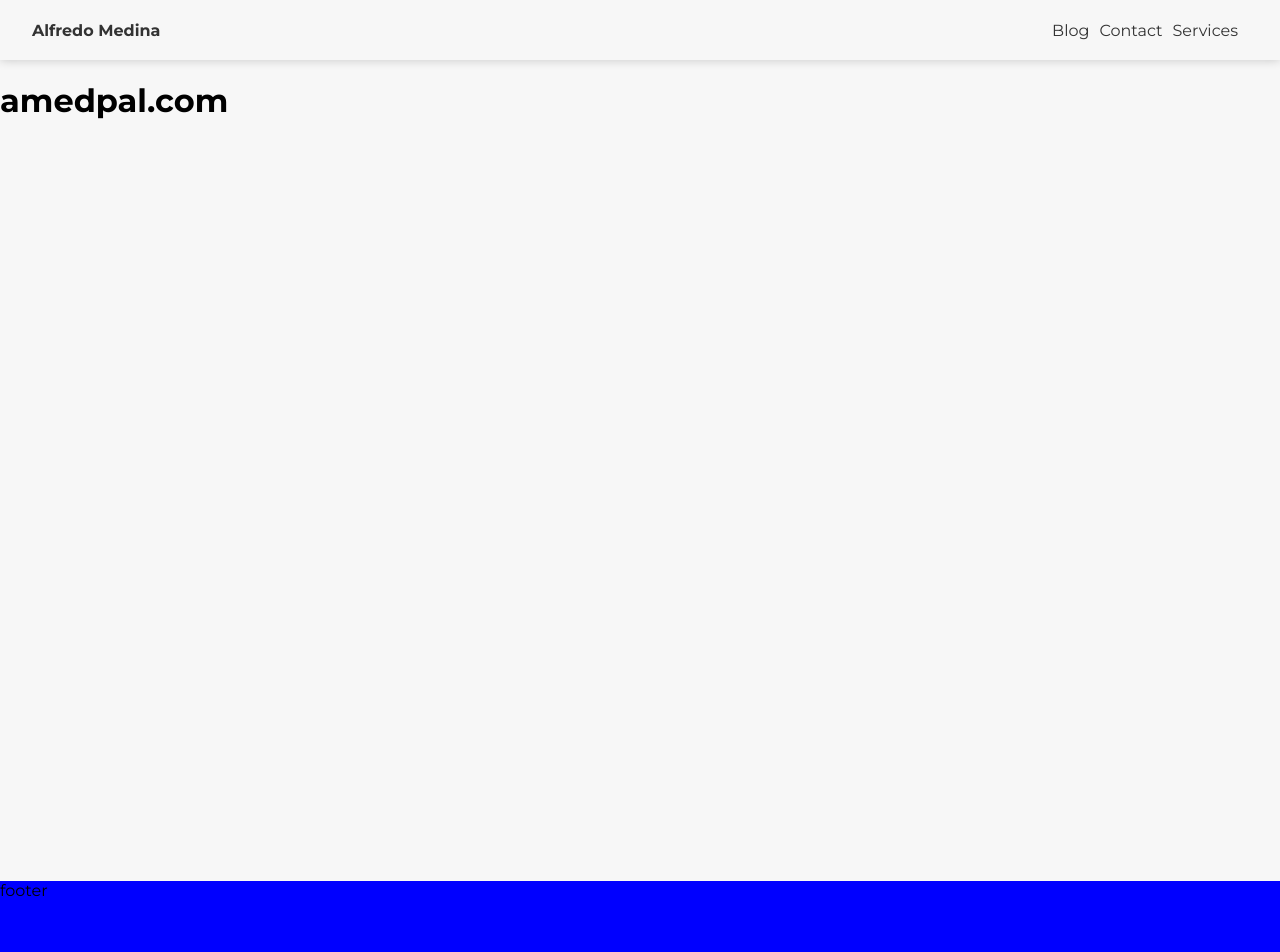
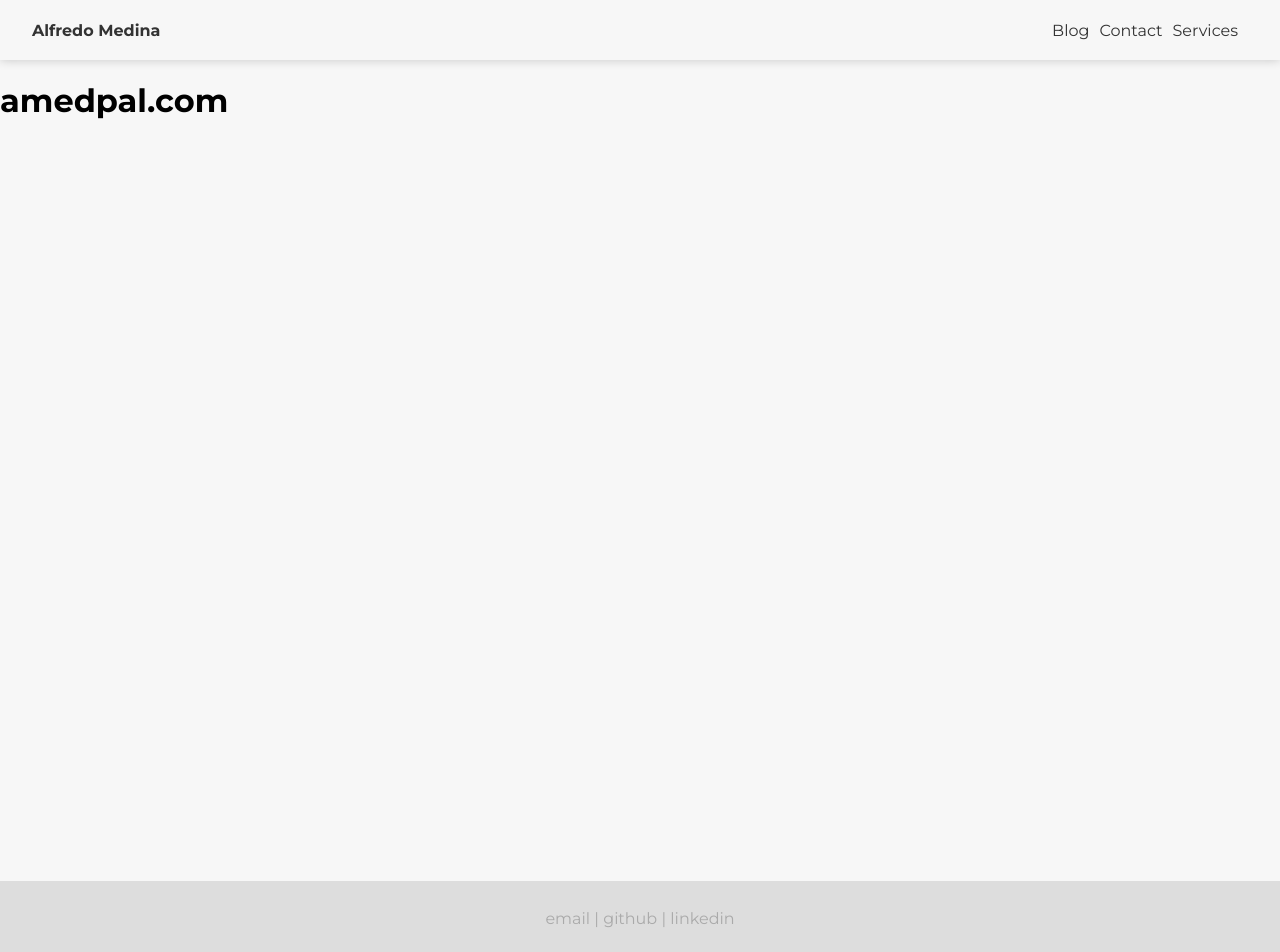
Before and after one commit to alfremedpal/amedpal-website, a Next.js app: page / in a window 1280 px wide. Shown: the top 952 px of the page. Built offline with nearby package versions, Linux system fonts and the light colour scheme.

Commit message:
Finish basic footer

```diff
--- a/components/footer/footer.module.scss
+++ b/components/footer/footer.module.scss
@@ -1,4 +1,19 @@
+@use "../../styles/variables" as v;
+@use "../../styles/mixins" as m;
+
 .main {
     min-height: 75px;
-    background-color: blue;
+    background-color: v.$gray;
+    display: flex;
+    flex-direction: row;
+    align-items: center;
+    justify-content: center;
+    color: v.$dark-gray;
+
+    a {
+        transition: color ease 0.3s;
+        &:hover {
+            color: v.$black;
+        }
+    }
 }
--- a/components/footer/footer.tsx
+++ b/components/footer/footer.tsx
@@ -1,9 +1,32 @@
+import Link from 'next/link'
 import styles from './footer.module.scss'
 
 const Footer = () => {
     return (
         <footer className={styles.main}>
-            footer
+            <a
+                href="mailto:info@amedpal.com"
+                target="_blank"
+                rel="noopener"
+            >
+                email
+            </a>
+            &nbsp;|&nbsp;
+            <a
+                href="https://github.com/alfremedpal/"
+                target="_blank"
+                rel="noopener"
+            >
+                github
+            </a>
+            &nbsp;|&nbsp;
+            <a
+                href="https://www.linkedin.com/in/alfredo-medina-874749121/"
+                target="_blank"
+                rel="noopener"
+            >
+                linkedin
+            </a>
         </footer>
     )
 }
--- a/styles/_variables.scss
+++ b/styles/_variables.scss
@@ -1,3 +1,4 @@
 $white: #f7f7f7;
 $gray: #dddddd;
+$dark-gray: #aaaaaa;
 $black: #333333;
```
